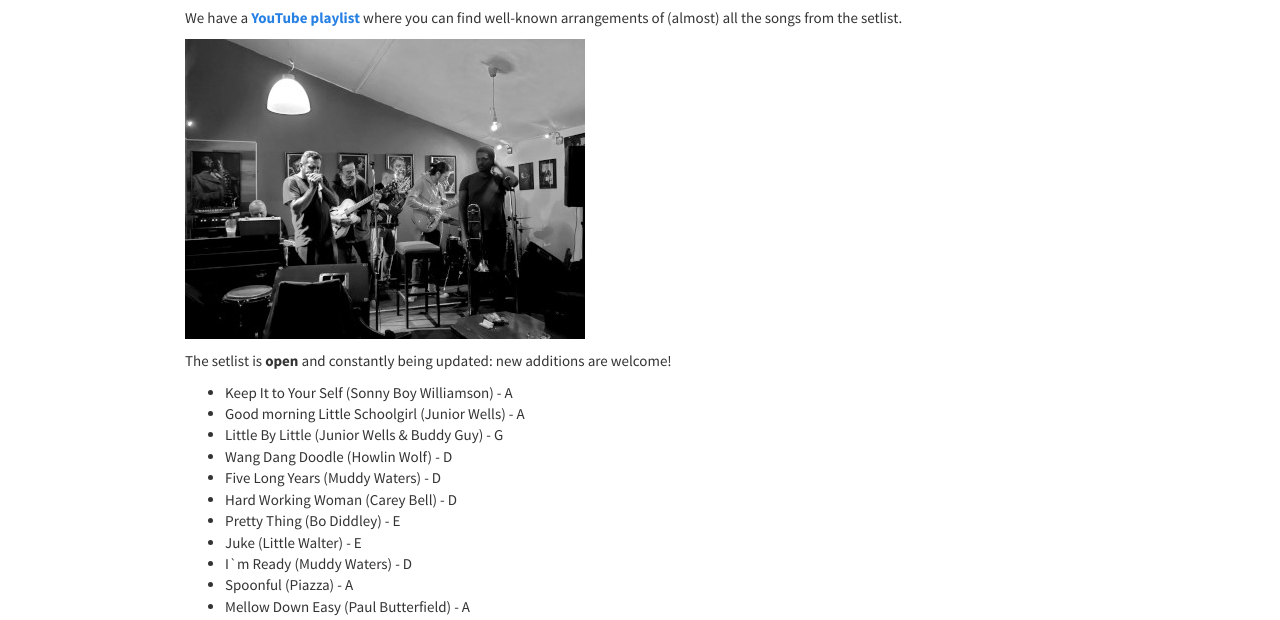
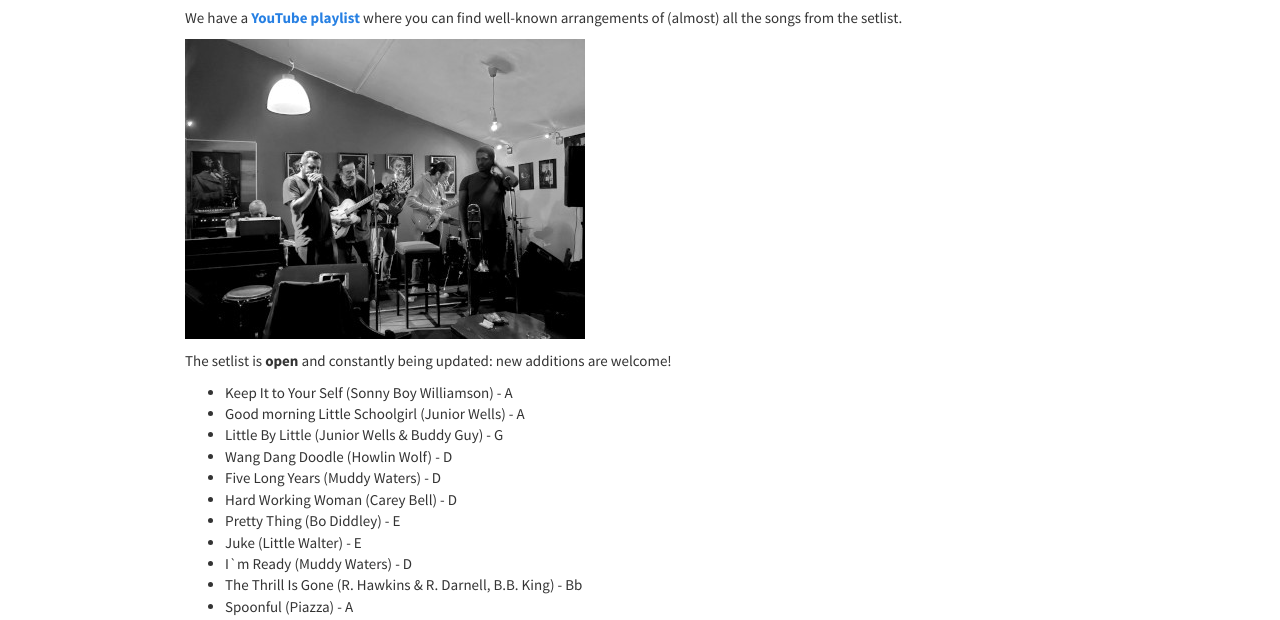
Before and after one commit to datakolektiv/art_n_blues, a plain HTML site: page setlist.html in a window 1280 px wide. Shown: the part 173-793 px from the top of the page. Drawn offline with nearby package versions, Linux system fonts and the light colour scheme; some packages are replaced by stand-ins of ours.

Commit message:
setlist_ch

```diff
--- a/setlist.html
+++ b/setlist.html
@@ -294,6 +294,8 @@ new additions are welcome!</p>
 <li>Pretty Thing (Bo Diddley) - E</li>
 <li>Juke (Little Walter) - E</li>
 <li>I`m Ready (Muddy Waters) - D</li>
+<li>The Thrill Is Gone (R. Hawkins &amp; R. Darnell, B.B. King) -
+Bb</li>
 <li>Spoonful (Piazza) - A</li>
 <li>Mellow Down Easy (Paul Butterfield) - A</li>
 <li>Shake Your Moneymaker (Elmor James) - E</li>
```
